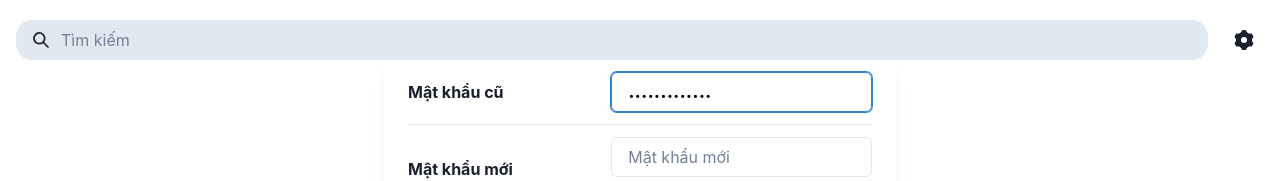
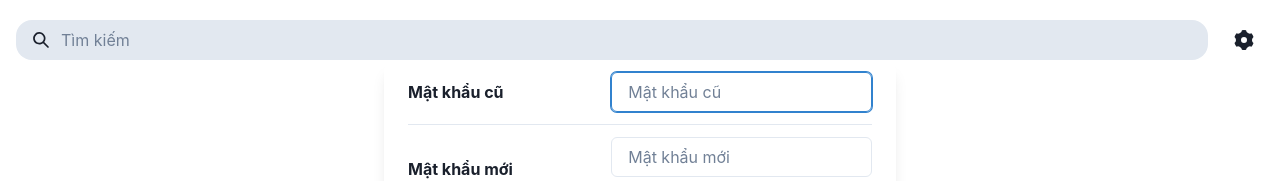
Before and after one commit to caophuoclong/chatapp, a React (Create React App) app in the folder frontend/: page /user in a window 1280 px wide. Both pictures are taken after a click on the button 420 px from the left and 420 px from the top of the page. Shown: the top 181 px of the page. Built offline with nearby package versions, Linux system fonts and the light colour scheme; no server answers.

Commit message:
update placeholder for old password input

```diff
--- a/frontend/src/components/user/Info/changePassword.tsx
+++ b/frontend/src/components/user/Info/changePassword.tsx
@@ -213,13 +213,8 @@ export default function ChangePassword({}: Props) {
                   onChange={(e) => setOldPassword(e.target.value)}
                   id="oldPassword"
                   type="password"
-                  _placeholder={{
-                    fontWeight: 700,
-                    color: 'black',
-                    fontSize: '1.2rem',
-                  }}
                   value={oldPassword}
-                  placeholder={randomPassword.replaceAll(new RegExp(/./g), '.')}
+                  placeholder={t('Old__Password')}
                 />
               </Flex>
               <Flex
```
